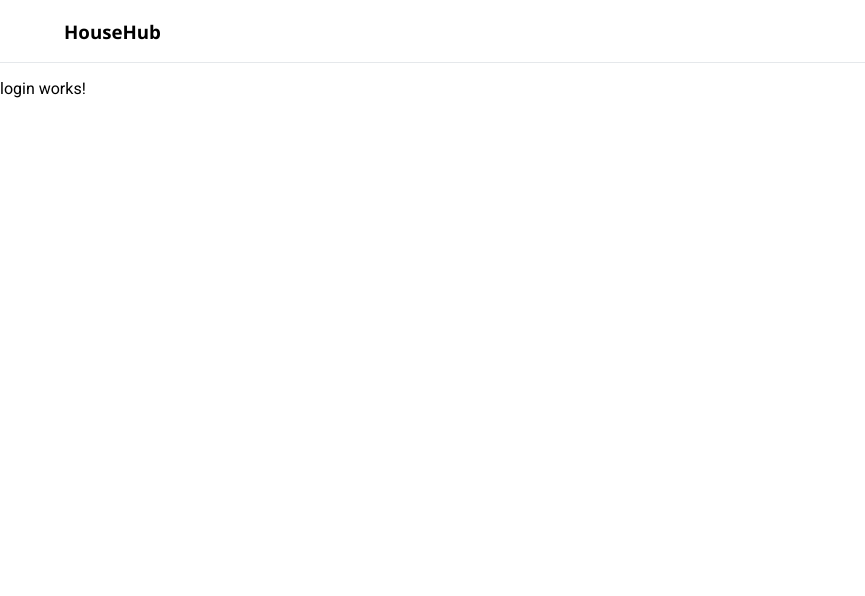
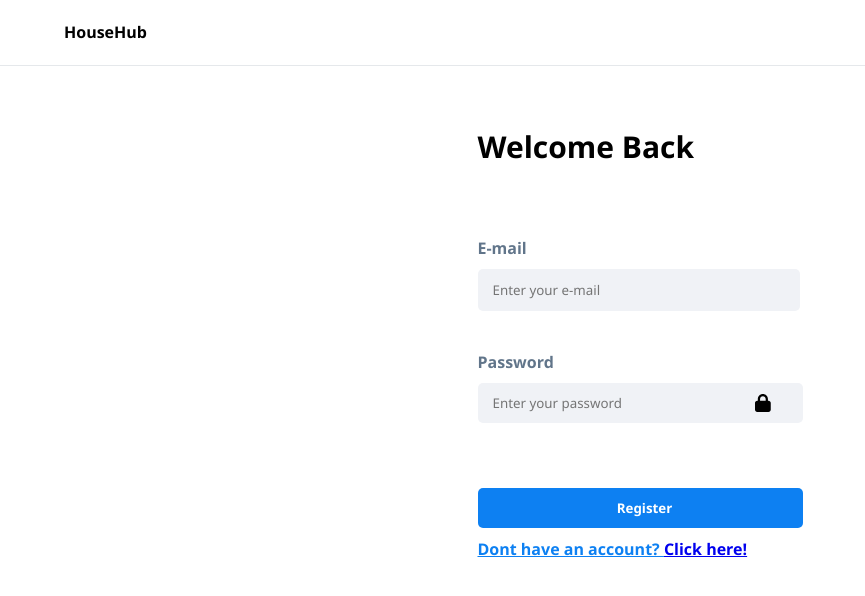
Before and after one commit to BilalHammi/HomeHub, an Angular app in the folder frontend/: page /login in a window 1280 px wide. Shown: the top 596 px of the page, without its empty margins (0-865 px from the left). Built offline with nearby package versions, Linux system fonts and the light colour scheme.

Commit message:
Warning bug fixed.

```diff
--- a/frontend/src/app/login/login.component.html
+++ b/frontend/src/app/login/login.component.html
@@ -1,3 +1,27 @@
-<app-navbar type="guest"></app-navbar>
-
-<p>login works!</p>
+<section>
+    <app-navbar type="guest"></app-navbar>
+    <section class="registerForm">
+        <form [formGroup]="registerForm" (ngSubmit)="onSubmit()" class="under">
+            <h1>Welcome Back</h1>
+            <div class="under between">
+                <label for="email">E-mail</label>
+                <input type="text" name="email" placeholder="Enter your e-mail" formControlName="email">
+                <p *ngIf="emailWarning" id="warning"> {{ emailWarning }}</p>
+            </div>
+            <div class="under between">
+                <label for="password">Password</label>
+                <div class="password-wrapper">
+                    <div class="test">
+                    <fa-icon [icon]="faLockIcon" class="icon" (click)="showPassService(passwordInput)"></fa-icon>
+                    <input #passwordInput type="password" name="password" placeholder="Enter your password" formControlName="password">
+                    </div>
+                    <p *ngIf="passwordWarning" id="warning"> {{ passwordWarning }}</p>
+                </div>
+            </div>
+             <div class="between">
+                <input type="submit" value="Register">
+                <p>Dont have an account? <a href="#">Click here!</a></p>
+            </div>
+        </form>
+    </section>
+</section>
--- a/frontend/src/app/login/login.component.ts
+++ b/frontend/src/app/login/login.component.ts
@@ -1,12 +1,70 @@
 import { Component } from '@angular/core';
 import { NavbarComponent } from '../navbar/navbar.component';
+import { FormBuilder, FormGroup, ReactiveFormsModule, Validators } from '@angular/forms';
+import { faLock } from '@fortawesome/free-solid-svg-icons';
+import { LoginCheck } from '../services/login.service';
+import { CommonModule } from '@angular/common';
+import { FontAwesomeModule } from '@fortawesome/angular-fontawesome';
 
 @Component({
   selector: 'app-login',
-  imports: [NavbarComponent],
+  imports: [CommonModule,
+    ReactiveFormsModule,
+    FontAwesomeModule,
+    NavbarComponent],
   templateUrl: './login.component.html',
-  styleUrl: './login.component.css'
+  styleUrl: '../register/register.component.css'
 })
 export class LoginComponent {
+    phoneWarning = '';
+  passwordWarning = '';
+  firstnameWarning = '';
+  lastnameWarning = '';
+  emailWarning = '';
+  registerForm: FormGroup;
+  faLockIcon = faLock;
+
+  constructor(private fb: FormBuilder, private loginService: LoginCheck) {
+    this.registerForm = this.fb.group({
+      email: ['', [Validators.required, Validators.email]],
+      password: [
+        '',
+        [
+          Validators.required,
+          Validators.minLength(10),
+          Validators.pattern(/^(?=.*[!@#$%^&*()_+\-=[\]{};':"\\|,.<>/?]).+$/),
+        ],
+      ],
+    });
+  }
+
+  onSubmit() {
+    this.phoneWarning = '';
+    this.passwordWarning = '';
+    this.firstnameWarning = '';
+    this.lastnameWarning = '';
+    this.emailWarning = '';
+
+    this.loginService.trimFunction(this.registerForm);
+
+    if (this.registerForm.valid) {
+      console.log('Form is valid!', this.registerForm.value);
+    } else {
+      Object.keys(this.registerForm.controls).forEach((key) => {
+        const control = this.registerForm.get(key);
+         if (key === 'password') {
+          this.loginService.PasswordCheck(control?.errors ?? null);
+          this.passwordWarning = this.loginService.passwordWarning;
+        } else if (key === 'email') {
+          this.loginService.EmailCheck(control?.errors ?? null);
+          this.emailWarning = this.loginService.emailWarning;
+        }
+      });
+    }
+  }
+
+  showPassService(inputHTML: any) {
+    this.loginService.showPass(inputHTML);
+  }
 
 }
--- a/frontend/src/app/register/register.component.html
+++ b/frontend/src/app/register/register.component.html
@@ -1,5 +1,5 @@
 <section>
-    <app-navbar type="admin"></app-navbar>
+    <app-navbar type="guest"></app-navbar>
     <section class="registerForm">
         <form [formGroup]="registerForm" (ngSubmit)="onSubmit()" class="under">
             <h1>Create your account</h1>
--- a/frontend/src/app/register/register.component.ts
+++ b/frontend/src/app/register/register.component.ts
@@ -59,6 +59,11 @@ export class RegisterComponent {
   }
 
   onSubmit() {
+    this.phoneWarning = '';
+    this.passwordWarning = '';
+    this.firstnameWarning = '';
+    this.lastnameWarning = '';
+    this.emailWarning = '';
 
     this.registerService.trimFunction(this.registerForm);
 
--- /dev/null
+++ b/frontend/src/app/services/login.service.ts
@@ -0,0 +1,58 @@
+import { Injectable } from '@angular/core';
+import { ValidationErrors, FormGroup } from '@angular/forms';
+
+
+@Injectable({
+  providedIn: 'root',
+})
+export class LoginCheck {
+  form!: FormGroup;
+  registerForm!: FormGroup;
+  emailWarning = '';
+  passwordWarning = '';
+
+
+  public EmailCheck(errors: ValidationErrors | null) {
+    this.emailWarning = '';
+
+    if (errors) {
+      if (errors['required']) {
+        this.emailWarning = 'Email cannot be empty!';
+      } else if (errors['pattern'] && errors['email']) {
+        this.emailWarning = `Email is incorrect`;
+      }
+    }
+  }
+
+  public PasswordCheck(errors: ValidationErrors | null) {
+    this.passwordWarning = '';
+
+    if (errors) {
+      if (errors['required']) {
+        this.passwordWarning = 'Password cannot be empty!';
+      } else if (errors['minlength']) {
+        this.passwordWarning = `Password must be at least ${errors['minlength'].requiredLength} characters! (currently ${errors['minlength'].actualLength})`;
+      } else if (errors['pattern']) {
+        this.passwordWarning = `There must be atleast 1 special character!`;
+      }
+    }
+  }
+
+  public trimFunction(trimValue: FormGroup) {
+    Object.keys(trimValue.controls).forEach((key) => {
+      const value = trimValue.get(key)?.value || '';
+      trimValue
+        .get(key)
+        ?.setValue(value.trim(), { emitEvent: false });
+    });
+  }
+
+   public showPass(inputHTML: any) {
+
+      if (inputHTML.type === "password") {
+        inputHTML.setAttribute("type", "text");
+      } else {
+        inputHTML.setAttribute("type", "password");
+      }
+    }
+}
--- a/frontend/src/app/services/register.service.ts
+++ b/frontend/src/app/services/register.service.ts
@@ -14,18 +14,16 @@ export class RegisterCheck {
   phoneWarning = '';
   passwordWarning = '';
 
-
   public NameChecker(errors: ValidationErrors | null, key: string) {
-
     if (key === 'firstname') {
       this.firstnameWarning = '';
 
       if (errors) {
-
         if (errors['required']) {
           this.firstnameWarning = 'Input cannot be empty!';
-        } else if(errors['pattern']) {
-          this.firstnameWarning = 'Input cannot have numbers or special characters!';
+        } else if (errors['pattern']) {
+          this.firstnameWarning =
+            'Input cannot have numbers or special characters!';
         }
       }
     } else {
@@ -34,8 +32,9 @@ export class RegisterCheck {
       if (errors) {
         if (errors['required']) {
           this.lastnameWarning = 'Input cannot be empty!';
-        }  else if(errors['pattern']) {
-          this.lastnameWarning = 'Input cannot have numbers or special characters!';
+        } else if (errors['pattern']) {
+          this.lastnameWarning =
+            'Input cannot have numbers or special characters!';
         }
       }
     }
@@ -64,7 +63,7 @@ export class RegisterCheck {
       } else if (errors['maxlength']) {
         this.phoneWarning = `Phonenumber cannot exceed ${errors['maxlength'].requiredLength} digits! (currently ${errors['maxlength'].actualLength})`;
       } else if (errors['minlength']) {
-        this.phoneWarning = `Phonenumber must be at least ${errors['minlength'].requiredLength} digits! (currently ${errors['minlength'].actualLength})`
+        this.phoneWarning = `Phonenumber must be at least ${errors['minlength'].requiredLength} digits! (currently ${errors['minlength'].actualLength})`;
       }
     }
   }
@@ -86,19 +85,17 @@ export class RegisterCheck {
   public trimFunction(trimValue: FormGroup) {
     Object.keys(trimValue.controls).forEach((key) => {
       const value = trimValue.get(key)?.value || '';
-      trimValue
-        .get(key)
-        ?.setValue(value.trim(), { emitEvent: false });
+      trimValue.get(key)?.setValue(value.trim(), { emitEvent: false });
     });
   }
 
-   public showPass(inputHTML: any) {
+  public showPass(inputHTML: any) {
     console.log(inputHTML.length);
 
-      if (inputHTML.type === "password") {
-        inputHTML.setAttribute("type", "text");
-      } else {
-        inputHTML.setAttribute("type", "password");
-      }
+    if (inputHTML.type === 'password') {
+      inputHTML.setAttribute('type', 'text');
+    } else {
+      inputHTML.setAttribute('type', 'password');
     }
+  }
 }
```
Also changed, not shown: frontend/src/app/login/login.component.css (+114 -0 lines).
